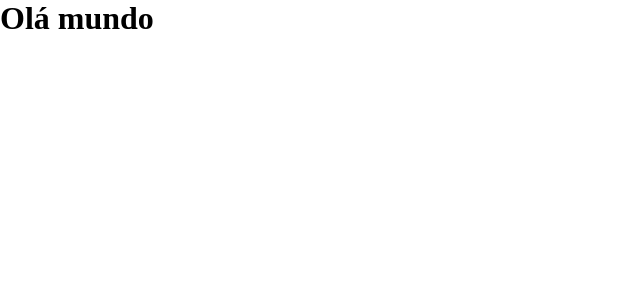
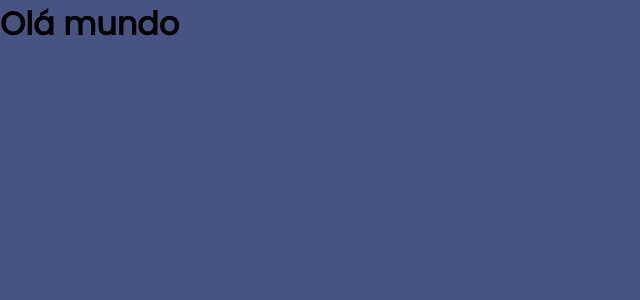
Before and after one commit to wesleyara/cep-search, a Next.js app: page / in a window 1280 px wide. Shown: the top 300 px of the page, without its empty margins (0-640 px from the left). Built offline with nearby package versions, Linux system fonts and the light colour scheme.

Commit message:
:hammer: Alterando estilos principais

```diff
--- a/src/styles/index.scss
+++ b/src/styles/index.scss
@@ -2,4 +2,14 @@
   margin: 0;
   padding: 0;
   box-sizing: border-box;
+  font-family: 'Poppins', sans-serif;
 }
+
+body {
+  $color-three: #475481;
+
+  background-color: $color-three;
+  background-repeat: no-repeat;
+  background-attachment: fixed;
+  background-position: center;
+}
```
